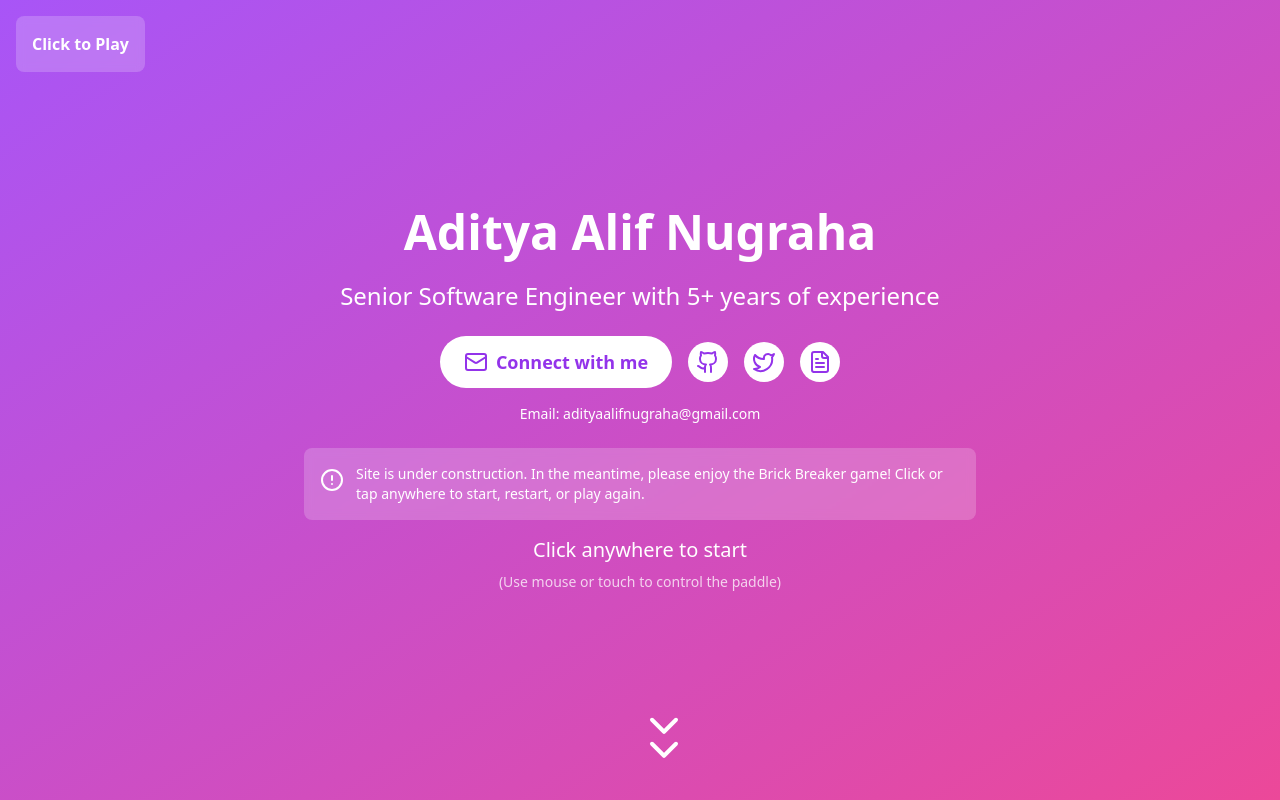
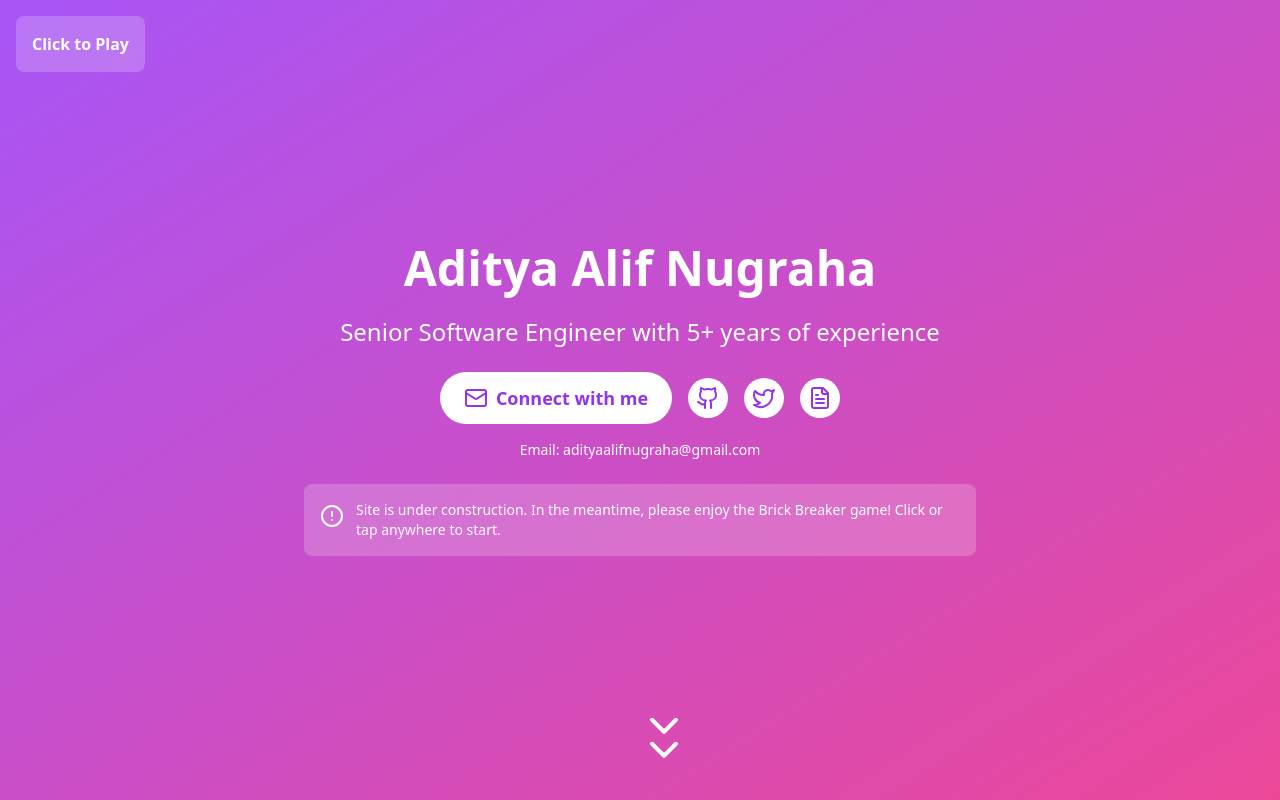
Before and after one commit to adityaalifn/adityaalifn.com, a React (Create React App) app: page / in a window 1280 px wide. Built offline with nearby package versions, Linux system fonts and the light colour scheme.

Commit message:
Remove game instruction

```diff
--- a/src/App.js
+++ b/src/App.js
@@ -167,18 +167,6 @@ const App = () => {
 
           {gameState === 'won' && <Confetti />}
           {gameState === 'gameOver' && <RainingPoop />}
-
-          {/* Game instructions */}
-          {gameState !== 'playing' && (
-            <div className="mt-4 text-center z-10">
-              <p className="text-xl mb-2">
-                Click anywhere to {gameState === 'initial' ? 'start' : 'restart'}
-              </p>
-              <p className="text-sm opacity-75">
-                (Use mouse or touch to control the paddle)
-              </p>
-            </div>
-          )}
         </div>
 
         {showScrollIndicator && (
--- a/src/components/PersonalInfo.js
+++ b/src/components/PersonalInfo.js
@@ -71,7 +71,7 @@ const PersonalInfo = () => (
       <AlertCircle className="text-white flex-shrink-0 mt-1" />
       <p className="text-left text-sm">
         Site is under construction. In the meantime, please enjoy the Brick Breaker game!
-        Click or tap anywhere to start, restart, or play again.
+        Click or tap anywhere to start.
       </p>
     </motion.div>
   </motion.div>
```
